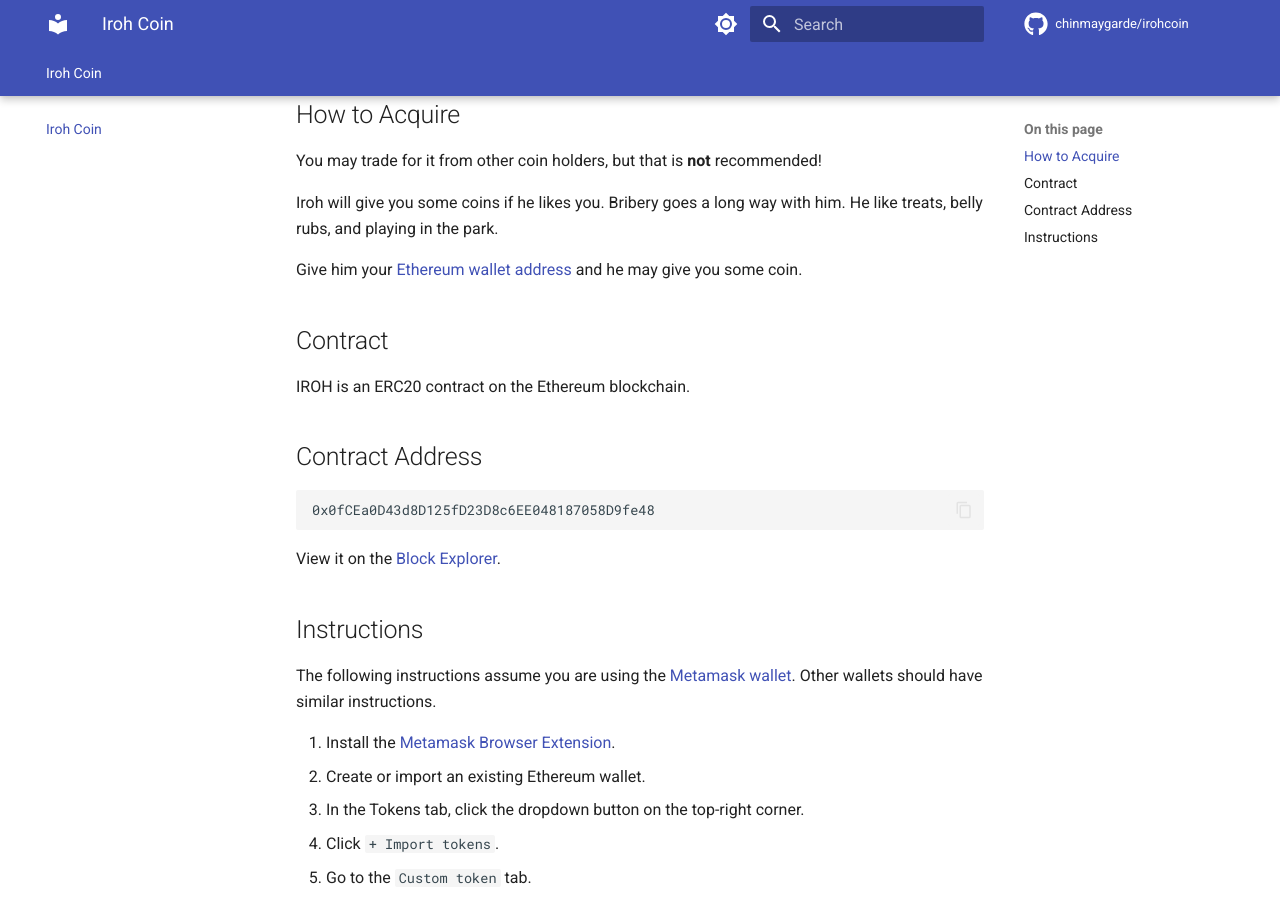
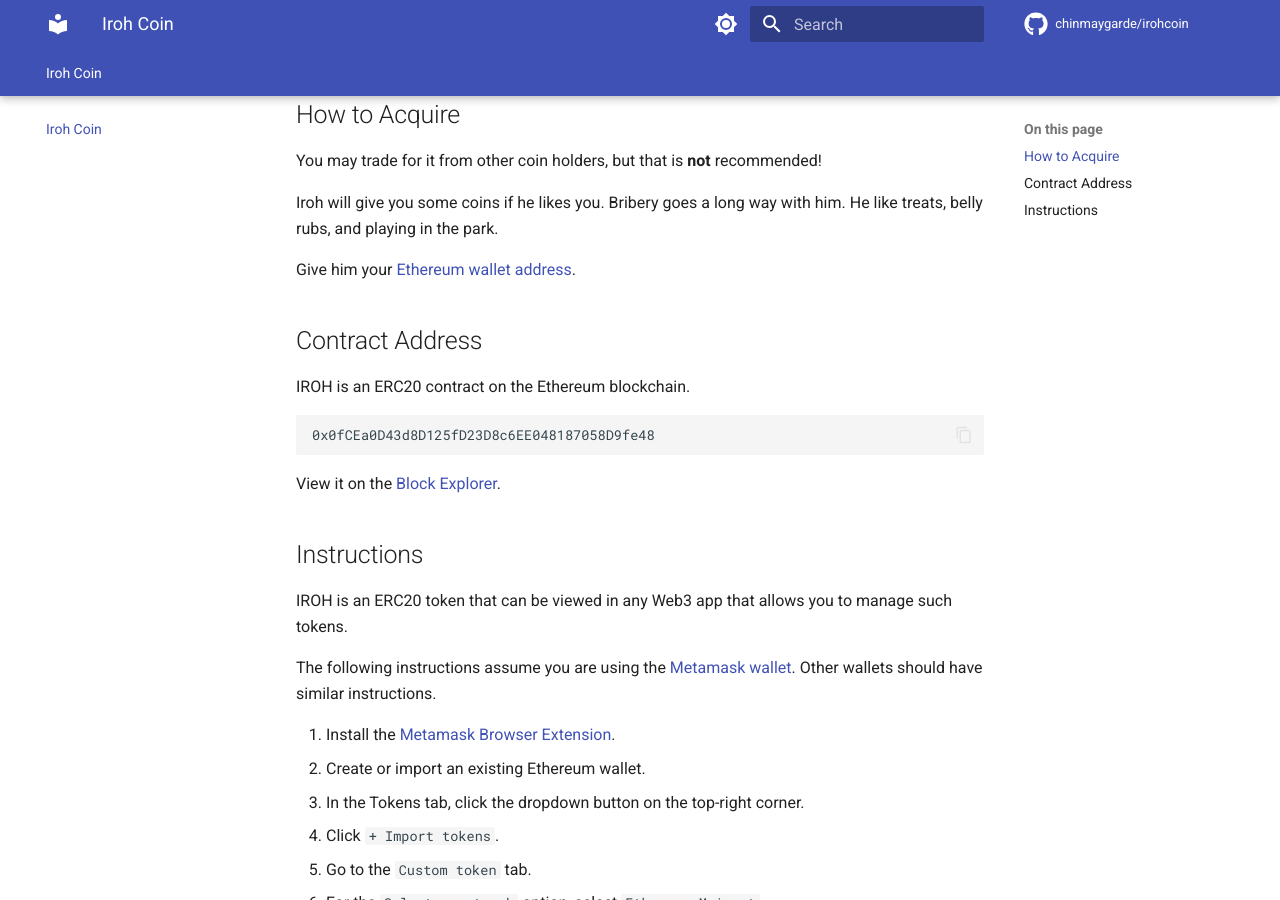
Before and after one commit to chinmaygarde/irohcoin, an MkDocs documentation site: the page built from docs/index.md, in a window 1280 px wide and 900 px high, scrolled down 1137 px. Built offline with MkDocs 1.6.1 and Material for MkDocs 9.7.7, drawn with Linux system fonts in a browser that asks for light colours; comment, search, counter and statistics services are not loaded; some of the changed text lies outside the part shown.

````diff
--- a/docs/index.md
+++ b/docs/index.md
@@ -2,7 +2,7 @@
 title: Iroh Coin
 ---
 
-Iroh Coin (IROH), is a memecoin for Iroh, our Australian Shepherd.
+[IROH](https://etherscan.io/token/0x0fCEa0D43d8D125fD23D8c6EE048187058D9fe48) is a memecoin for Iroh, the Australian Shepherd.
 
 ![Iroh](./assets/beach.webp)
 
@@ -12,21 +12,21 @@ You may trade for it from other coin holders, but that is **not** recommended!
 
 Iroh will give you some coins if he likes you. Bribery goes a long way with him. He like treats, belly rubs, and playing in the park.
 
-Give him your [Ethereum wallet address](#instructions) and he may give you some coin.
+Give him your [Ethereum wallet address](#instructions).
 
-## Contract
+## Contract Address
 
 IROH is an ERC20 contract on the Ethereum blockchain.
-
-## Contract Address
 
 ```txt
 0x0fCEa0D43d8D125fD23D8c6EE048187058D9fe48
 ```
 
-View it on the [Block Explorer](https://etherscan.io/address/0x0fCEa0D43d8D125fD23D8c6EE048187058D9fe48).
+View it on the [Block Explorer](https://etherscan.io/token/0x0fCEa0D43d8D125fD23D8c6EE048187058D9fe48).
 
 ## Instructions
+
+IROH is an ERC20 token that can be viewed in any Web3 app that allows you to manage such tokens.
 
 The following instructions assume you are using the [Metamask wallet](https://metamask.io/). Other wallets should have similar instructions.
 
````
